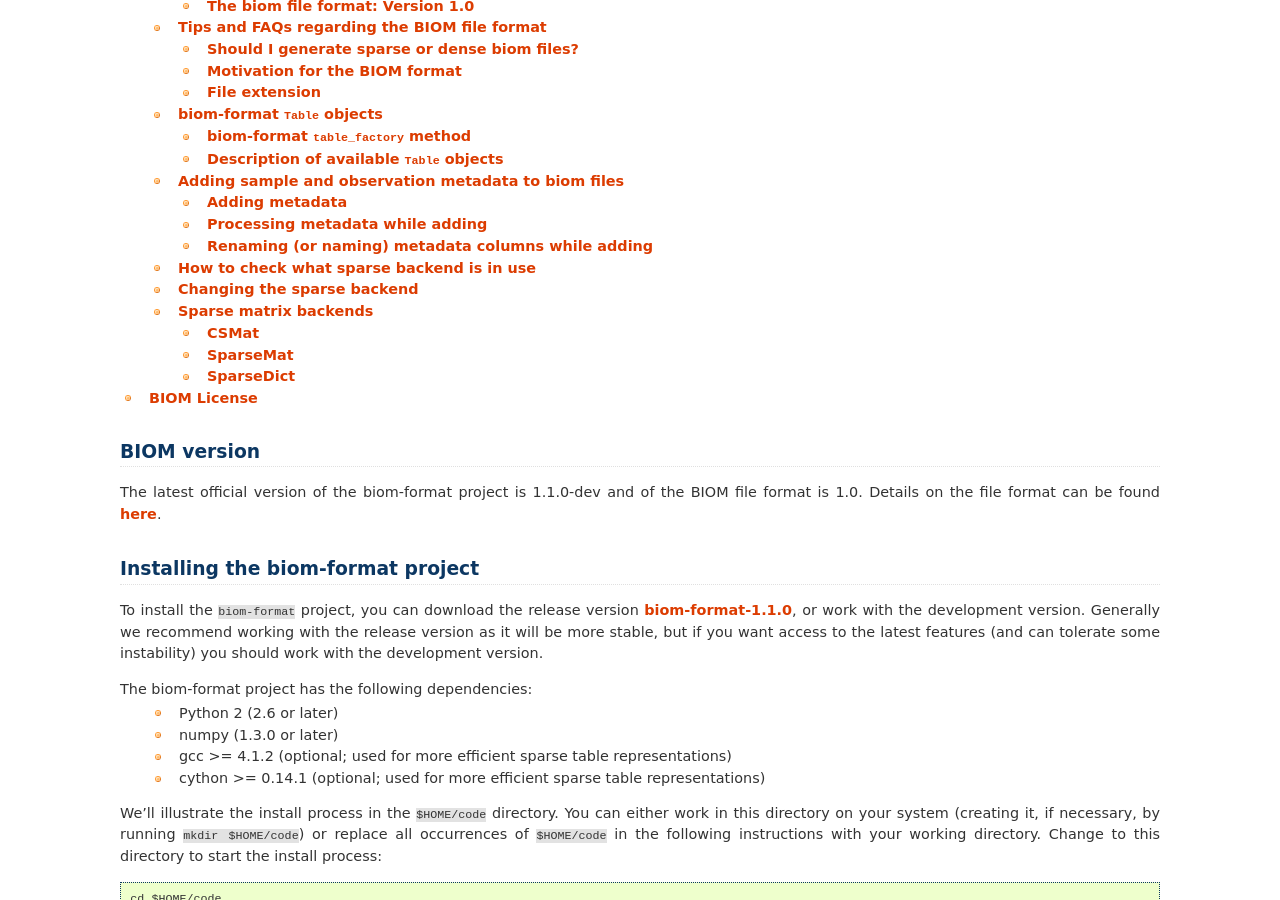
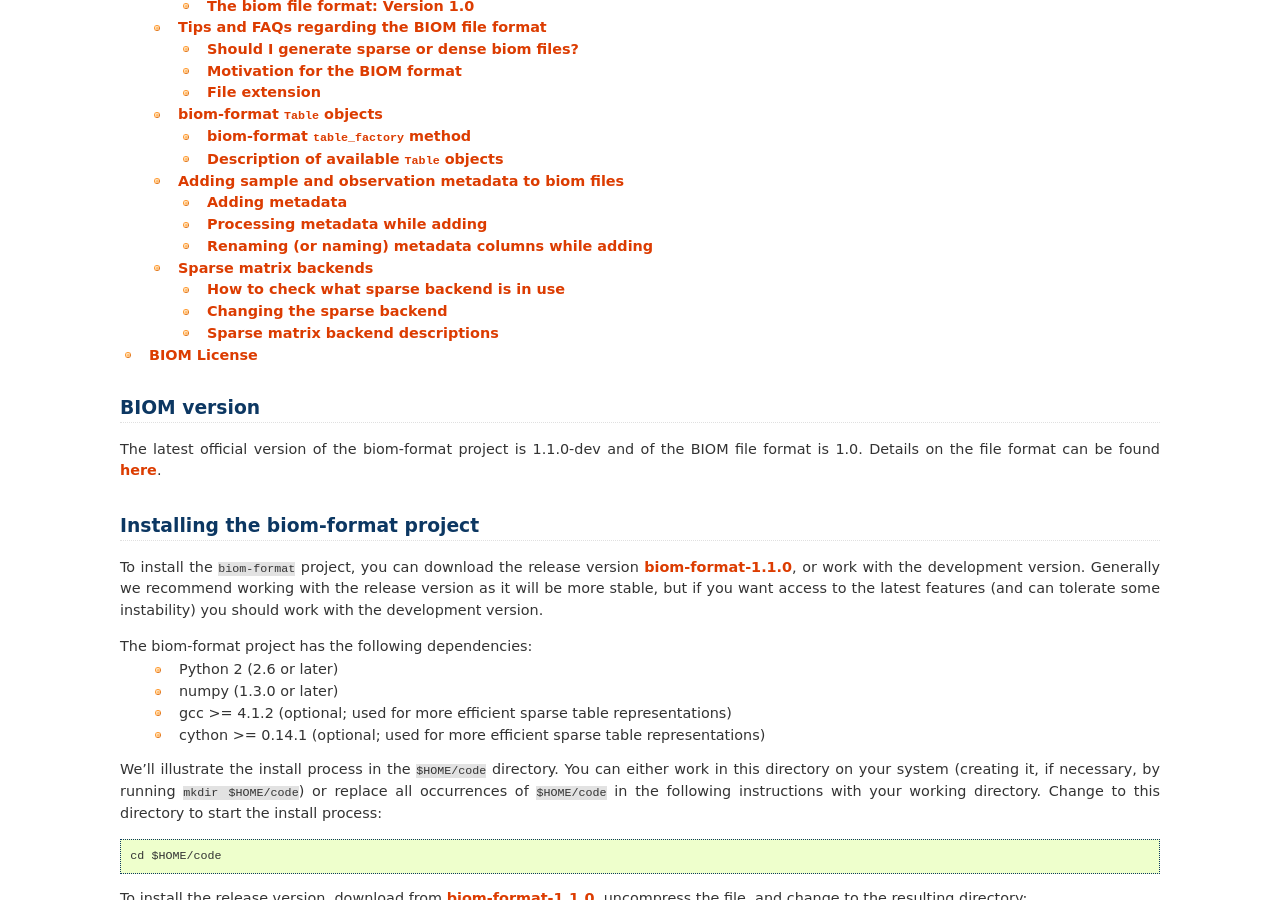
Before and after one commit to biocore/biom-format, a Sphinx documentation site: the page built from doc/index.rst, in a window 1280 px wide and 900 px high, scrolled down 610 px. Built offline with Sphinx 7.4.7, drawn with Linux system fonts in a browser that asks for light colours; pages that are not in the unit, such as notebooks, are missing from menus.

Commit message:
Fixed sparse backend doc headings.

```diff
--- a/doc/documentation/change_sparse_backend.rst
+++ b/doc/documentation/change_sparse_backend.rst
@@ -1,6 +1,11 @@
 .. _change_sparse_backend:
 
-==========================================
+======================
+Sparse matrix backends
+======================
+
+As the BIOM project evolves, so do the underlying data structures, leading to potential runtime trade offs between implementations. Currently, there are three distinct sparse matrix backends to BIOM: the ``CSMat`` (default as of BIOM v1.1), the ``SparseMat`` and the ``SparseDict``. Specific differences are discussed below.
+
 How to check what sparse backend is in use
 ==========================================
 
@@ -26,11 +31,8 @@
 
 The last line indicates that the ``CSMat`` object is in use.
 
-===========================
 Changing the sparse backend
 ===========================
-
-As the BIOM project evolves, so do the underlying data structures, leading to potential runtime trade offs between implementations. Currently, there are three distinct sparse matrix backends to BIOM: the ``CSMat`` (default as of BIOM v1.1), the ``SparseMat`` and the ``SparseDict``. Specific differences are discussed below.
 
 There are two methods to change the backend that is used. The first method is by copying the ``biom_config`` file located under ``support_files/`` and placing it in your home directory as ``~/.biom_config. Then, edit ``~/.biom_config`` and replace the current backend type with the desired type.
 
@@ -40,9 +42,8 @@
 
 Where ``<BACKEND TYPE>`` is replaced by the specific backend implementation to use.
 
-======================
-Sparse matrix backends
-======================
+Sparse matrix backend descriptions
+==================================
 
 Different sparse matrix backends have different performance characteristics. As BIOM changes over time, additional methods may be added that address specific runtime concerns.
 
```
